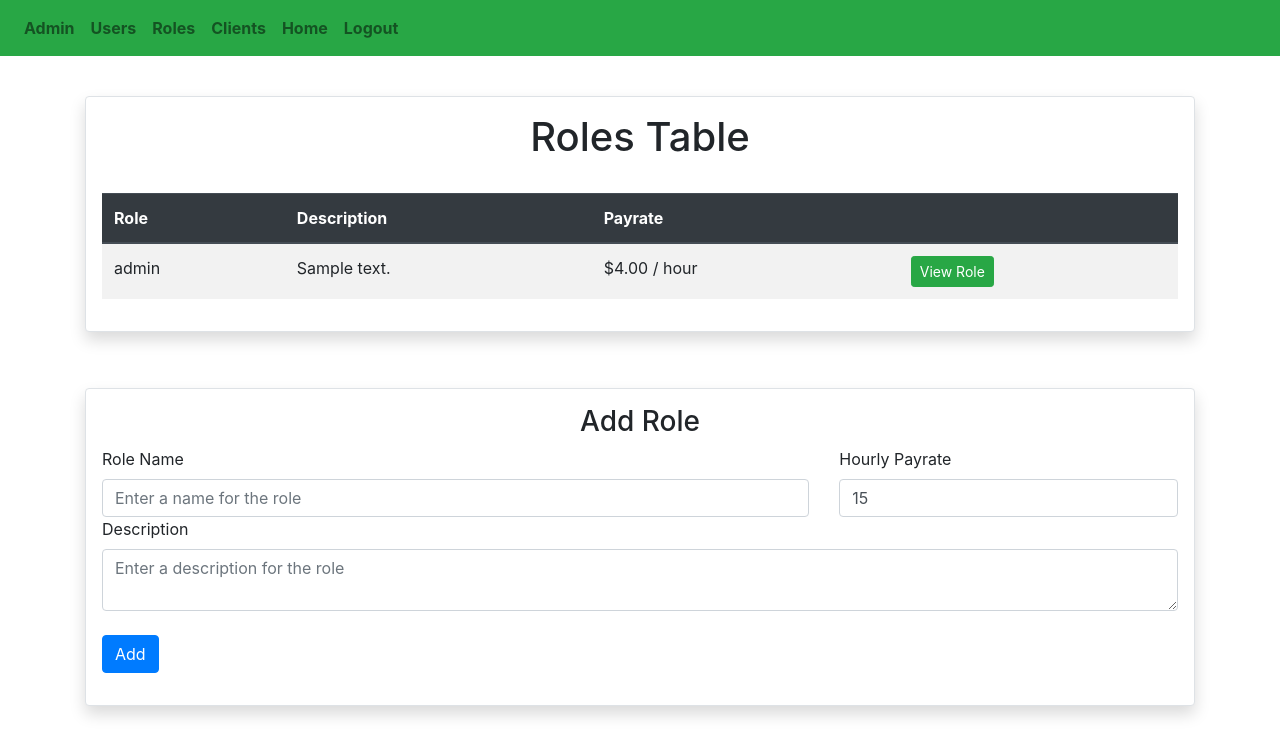
After one commit to tjmeier/Flask-Web-App, a Flask app: page /admin/roles in a window 1280 px wide. The commit adds this page. Shown: the top 756 px of the page. Run offline with Flask 3, Linux system fonts and the light colour scheme; a user stored in the database is signed in; tables that the repository leaves empty hold one stand-in row (values such as "Sample post"); some libraries are stand-ins or nearby versions.

Commit message:
Add "Roles" feature
Assigning roles to users still doesn't work.

```diff
--- a/website/models.py
+++ b/website/models.py
@@ -5,8 +5,8 @@ from flask_login import UserMixin #allows us to make a user object based on the
 
 from datetime import datetime
 from pytz import timezone
+from .constants import MY_TIMEZONE
 
-MY_TIMEZONE = 'US/Eastern' #currently this app only can run in one timezone
 
 class Note(db.Model):
     id = db.Column(db.Integer, primary_key=True)
@@ -44,6 +44,11 @@ class User(db.Model, UserMixin):
     # EVENTUALLY MAKE THE ID OF THE ACTIVE_JOBS CLASS
 
 
+    #TODO - one user can have multiple roles
+
+    #roles_ids = db.Column(db.Integer, db.ForeignKey('role.id'))
+    #roles = db.relationship('Role', foreign_keys=[roles_ids])
+
 #still needs more work, split into ArchivedJobs and ActiveJobs, and active jobs can have multiple users associated with it
 class Shift(db.Model):
     id = db.Column(db.Integer, primary_key=True) #id
@@ -78,3 +83,18 @@ class Client(db.Model):
     shiftsReceived = db.relationship('Shift')
     datetime_added = db.Column(db.DateTime(timezone=False), \
                                 default=datetime.strptime(((datetime.now()).astimezone(timezone(MY_TIMEZONE))).strftime("%Y-%m-%d %H:%M:%S"), "%Y-%m-%d %H:%M:%S"))
+
+class Role(db.Model):
+    id = db.Column(db.Integer, primary_key=True) #id
+    role_name = db.Column(db.String(100), unique=True)
+    description = db.Column(db.String(1000), default="")
+
+    payrate = db.Column(db.Float, default=0.0)
+
+    def payrate_str(self):
+        return f"${format(self.payrate, '.2f')} / hour"
+
+    role_holders = db.Column(db.Integer, db.ForeignKey('user.id'))
+
+    datetime_added = db.Column(db.DateTime(timezone=False), \
+                                default=datetime.strptime(((datetime.now()).astimezone(timezone(MY_TIMEZONE))).strftime("%Y-%m-%d %H:%M:%S"), "%Y-%m-%d %H:%M:%S"))
--- a/website/templates/admin_base.html
+++ b/website/templates/admin_base.html
@@ -38,6 +38,7 @@
                 {% if user.is_authenticated and user.is_admin %}
                   <a class="nav-item nav-link font-weight-bold" id="admin" href="/admin">Admin</a>
                   <a class="nav-item nav-link font-weight-bold" id="users" href="/admin/users">Users</a>
+                  <a class="nav-item nav-link font-weight-bold" id="roles" href="/admin/roles">Roles</a>
                   <a class="nav-item nav-link font-weight-bold" id="clients" href="/admin/clients">Clients</a>
                   <a class="nav-item nav-link font-weight-bold" id="home" href="/">Home</a>
                   <a class="nav-item nav-link font-weight-bold" id="logout" href="/logout">Logout</a>
--- /dev/null
+++ b/website/templates/admin_roles.html
@@ -0,0 +1,74 @@
+{% extends "admin_base.html" %}
+{% block title %}Roles{% endblock %}
+
+{% block content %}
+<br/>
+
+<div class="table-responsive container p-3 my-3 border shadow bg-white rounded">
+  <h1 align="center">Roles Table</h1>
+
+  <br/>
+  <table class="table table-striped table-hover">
+      <thead class="thead-dark">
+        <tr>
+          <th scope="col">Role</th>
+          <th scope="col">Description</th>
+          <th scope="col">Payrate</th>
+          <th scope="col"></th>
+        </tr>
+      </thead>
+
+      <tbody>
+          {%for a_role in all_roles %}
+            <tr >
+              <td>{{a_role.role_name}}</td>
+              <td>{{a_role.description}}</td>
+              <td>{{a_role.payrate_str()}}</td>
+              <td><a href="/admin/role/{{a_role.id}}" class="btn btn-outline-success btn-sm active" role="button" aria-pressed="true">View Role</a></td>
+            </tr>
+
+
+          {% endfor %}
+      </tbody>
+  </table>
+</div>
+
+<br/>
+
+
+<div class="container p-3 my-3 border shadow bg-white rounded">
+  <form method="POST"> <!-- HTTP post-->
+
+      <h3 align="center">Add Role</h3>
+      <div class="form-group">
+
+        <div class="row">
+
+            <div class="col-8">
+                <label for="role-name">Role Name</label>
+                <!--recall that you always want 'for' and 'id' to be linked with same name,
+                'name' will be used to pass to backend-->
+                <input type="text" class="form-control" id="role-name" name="role-name" placeholder="Enter a name for the role"/>
+
+            </div>
+            <div class="col-4">
+                <label for="payrate">Hourly Payrate</label>
+                <input type="number" min="0" value="15" step="0.01" class="form-control" id="payrate" name="payrate"/>
+            </div>
+
+        </div>
+
+          <label for="description">Description</label>
+            <textarea type="text" class="form-control" id="description" name="description" placeholder="Enter a description for the role"></textarea>
+
+
+
+          <br />
+
+          <button type="submit" class="btn btn-primary">Add</button>
+      </div>
+  </form>
+</div>
+
+
+{% endblock %}
--- a/website/templates/admin_see_client.html
+++ b/website/templates/admin_see_client.html
@@ -1,5 +1,5 @@
 {% extends "admin_base.html" %} <!-- extends base.html and allows any blocks to be overridden here-->
-{% block title %}User {{user.id}}{% endblock %}
+{% block title %}Client {{see_client.id}}{% endblock %}
 
 <!-- NOT DONEcontent that we want displayed on home page goes here-->
 {% block content %}
--- a/website/views_admin.py
+++ b/website/views_admin.py
@@ -5,7 +5,7 @@ from pytz import timezone
 
 
 from .constants import MY_TIMEZONE
-from .models import User, Client
+from .models import User, Client, Role
 from .dataprocessing import user_all_shifts_formatted, users_shifts_pd_dataframe
 from . import db #imports database 'db' from the current directory defined in __init__.py
 
@@ -18,8 +18,8 @@ def get_starting_ending_date_selection():
     now = datetime.strptime(((datetime.now()).astimezone(timezone(MY_TIMEZONE))).strftime("%Y-%m-%d"), "%Y-%m-%d")
 
     #gets time range for past pay period
-    starting_date = now - timedelta(days= -now.weekday()+1, weeks=2) #2 mondays ago
-    ending_date = now - timedelta(days= -now.weekday()+1, weeks=1) #1 monday ago
+    starting_date = now + timedelta(days= -(now.weekday()), weeks= -1) #2 mondays ago
+    ending_date = now + timedelta(days= -(now.weekday()), weeks= 0) #1 monday ago
 
     #update time range from user submission
     if request.method == 'POST':
@@ -38,8 +38,8 @@ def get_starting_ending_date_selection():
             ending_date = datetime.strptime(request.form.get('ending-date'),"%Y-%m-%d") + timedelta(days=7)
 
         elif request.form['btn'] == 'past-pay-period-time-range':
-            starting_date = now - timedelta(days= -now.weekday()+1, weeks=2) #2 mondays ago
-            ending_date = now - timedelta(days= -now.weekday()+1, weeks=1) #1 monday ago
+            starting_date = now + timedelta(days= -(now.weekday()), weeks= -1) #2 mondays ago
+            ending_date = now + timedelta(days= -(now.weekday()), weeks= 0) #1 monday ago
 
 
 
@@ -78,6 +78,8 @@ def home():
         return render_template("admin.html", user=current_user, previous_starting_date = starting_date.strftime("%Y-%m-%d"), previous_ending_date = ending_date.strftime("%Y-%m-%d"), \
                                 Excel_File_Name=f"{DOWNLOAD_PATH}{Excel_File_Name}", download_button_text = "All Users",)
 
+
+######################### Clients ##############################
 @views_admin.route('/clients', methods=['GET', 'POST'])
 @login_required
 def clients():
@@ -135,6 +137,7 @@ def clients():
 
 
 
+
 @views_admin.route('/client/<int:see_client_id>')
 @login_required
 def client(see_client_id):
@@ -146,6 +149,66 @@ def client(see_client_id):
         return render_template("admin_see_client.html", user=current_user, see_client=see_client)
 
 
+
+################################ Roles #############################################
+@views_admin.route('/roles', methods=['GET', 'POST'])
+@login_required
+def roles():
+    if (not current_user.is_admin):
+        return redirect(url_for('views.home'))
+    else:
+
+        if request.method == 'POST':
+            roleName = request.form.get('role-name')
+            description = request.form.get('description')
+            payrate = float(request.form.get('payrate'))
+
+
+
+            role = Role.query.filter_by(role_name=roleName).first() #sees if there's already a client with that email
+
+
+
+            if len(roleName) < 2:
+                flash('Role name must be at least 2 characters.', category='error')
+
+            elif payrate < 0:
+                flash('Payrate must be positive value.', category='error')
+
+            elif role:
+                flash('A role with that name already exists.', category='error')
+
+            else:
+
+
+                new_role = Role(role_name = roleName, description=description, payrate = payrate)
+
+                db.session.add(new_role)
+                db.session.commit()
+
+                flash('Role successfully added!', category='success')
+
+        all_roles = Role.query.order_by(Role.role_name)
+
+        return render_template("admin_roles.html", user=current_user, all_roles = all_roles)
+
+
+
+@views_admin.route('/role/<int:see_role_id>')
+@login_required
+def role(see_role_id):
+
+    if (not current_user.is_admin):
+        return redirect(url_for('views.home'))
+    else:
+        see_role = Role.query.filter_by(id=see_role_id).first()
+
+        if see_role.role_holders is not None: role_users = [User.query.get(user.id) for user in see_role.role_holders]
+        else: role_users = []
+        return render_template("admin_see_role.html", see_role=see_role, user=current_user, all_users=role_users, user_table_name = f"{see_role.role_name} Users")
+
+
+######################################## Users ################################################
 @views_admin.route('/users')
 @login_required
 def users():
@@ -154,7 +217,7 @@ def users():
     else:
         all_users = User.query.order_by(User.lastName)
 
-        return render_template("admin_users.html", user=current_user, all_users=all_users)
+        return render_template("admin_users.html", user=current_user, all_users=all_users, user_table_name = "Table of All Users")
 
 @views_admin.route('/user/<int:see_user_id>', methods=['GET', 'POST'])
 @login_required
@@ -164,11 +227,27 @@ def user(see_user_id):
         return redirect(url_for('views.home'))
     else:
 
+        all_roles = Role.query.order_by(Role.role_name)
+
+        if request.method == 'POST':
+
+            if request.form['btn'] == 'update-roles-assigned':
+
+
+                checked_roles = [role.id for role in all_roles if request.form.get(f'roles-assigned{role.id}') == "Checked"] #sets the users roles to what checkboxes get checked
+                print(checked_roles)
+                #db.session.commit()
+
+
+
 
         starting_date, ending_date = get_starting_ending_date_selection()
 
 
         see_user = User.query.get(see_user_id)
+
+
+
 
         # for testing generating excel:
         Excel_File_Name = users_shifts_pd_dataframe([see_user], f"{see_user.firstName} {see_user.lastName}", \
@@ -177,7 +256,7 @@ def user(see_user_id):
 
         return render_template("admin_see_user.html", previous_starting_date = starting_date.strftime("%Y-%m-%d"), previous_ending_date = ending_date.strftime("%Y-%m-%d"), \
                                 user=current_user, see_user=see_user, Excel_File_Name=f"{DOWNLOAD_PATH}{Excel_File_Name}", download_button_text = f"{see_user.firstName} {see_user.lastName}", \
-                                all_shifts_display_data=user_all_shifts_formatted(user=see_user, use_case="admin html"))
+                                all_shifts_display_data=user_all_shifts_formatted(user=see_user, use_case="admin html"), all_roles = all_roles)
 
 @views_admin.route('/download/<path:excel_filename>', methods=['GET', 'POST'])
 @login_required
```
Also changed, not shown: website/templates/admin_see_role.html (added, +44 -0 lines), website/templates/admin_see_user.html (+44 -1 lines), website/templates/admin_users.html (+1 -37 lines), website/templates/admin_users_table.html (added, +38 -0 lines).
